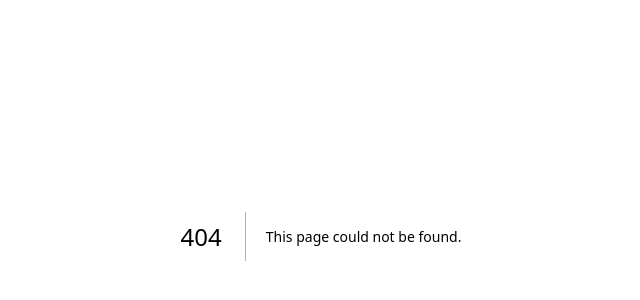
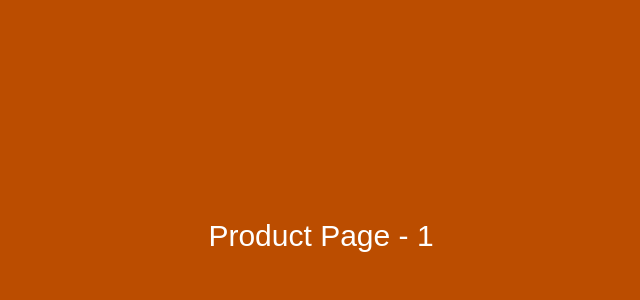
Before and after one commit to 17Swagat/Mulhite_LLM_Interface, a Next.js app: page /products/1 in a window 1280 px wide. Before the commit this address had no page. Shown: the part 164-464 px from the top of the page, without its empty margins (319-959 px from the left). Built offline with nearby package versions, Linux system fonts and the light colour scheme.

Commit message:
Dynamic Routes -> Without generateStaticParams() functions, this creates the dynamic routes when the user request for it.

```diff
--- /dev/null
+++ b/src/app/products/[id]/page.tsx
@@ -0,0 +1,14 @@
+export default async function ProductPage_Id({
+  params,
+}: {
+  params: Promise<{ id: string }>;
+}) {
+
+    const { id } = await params;
+
+    return (
+      <div className="w-screen h-screen bg-amber-700 flex items-center justify-center text-white text-3xl">
+        Product Page - {id}
+      </div>
+    );
+}
--- /dev/null
+++ b/src/app/products/page.tsx
@@ -0,0 +1,5 @@
+export default function ProductsPage() {
+    return <div className="w-screen h-screen bg-amber-700 flex items-center justify-center text-white text-3xl">
+        Products List
+    </div>
+}
```
